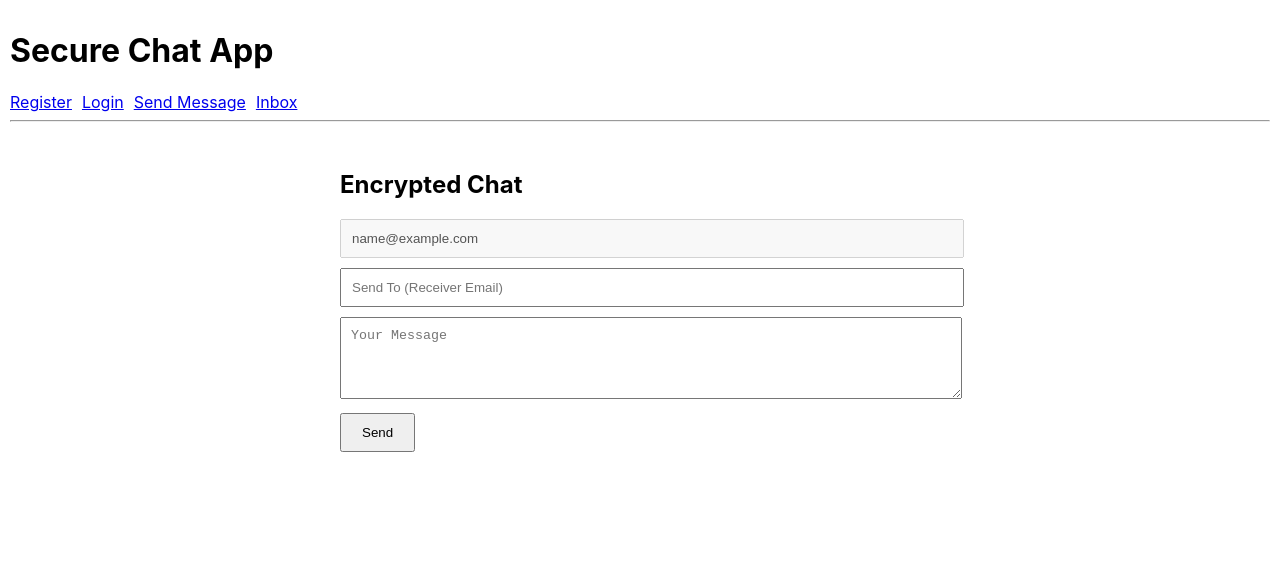
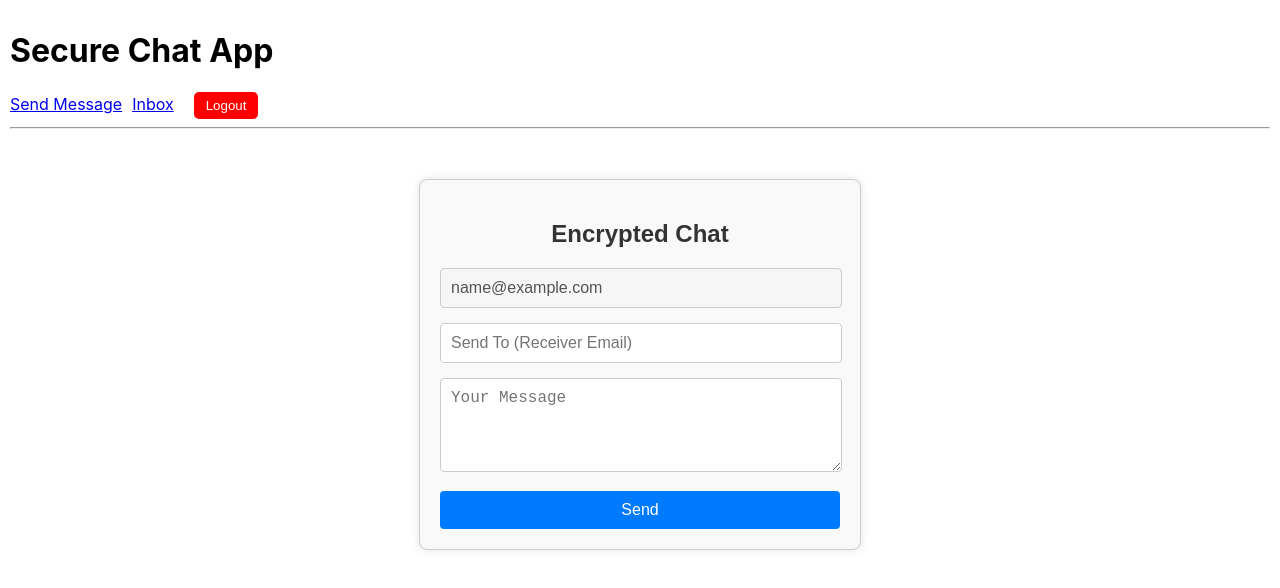
Before and after one commit to abdullahbilal-code/computerSystemsSecuirty, a React (Create React App) app in the folder client/: page /send-message in a window 1280 px wide. Shown: the top 588 px of the page. Built offline with nearby package versions, Linux system fonts and the light colour scheme; sample sign-in values are in the browser's storage.

Commit message:
added logout button and design fix

```diff
--- a/client/src/App.js
+++ b/client/src/App.js
@@ -5,44 +5,54 @@ import Login from './pages/Login';
 import Chat from './pages/Chat';
 import Inbox from './pages/Inbox';
 import ProtectedRoute from './pages/ProtectedRoute';
+import { useState } from 'react';
 
 function App() {
-  const isLoggedIn = !!localStorage.getItem('userEmail');
+  const [isLoggedIn, setIsLoggedIn] = useState(!!localStorage.getItem('userEmail'));
+
+  const handleLogout = () => {
+    localStorage.removeItem('userEmail');
+    setIsLoggedIn(false);
+    window.location.href = '/login';
+  };
 
   return (
     <Router>
       <div style={{ padding: '10px' }}>
         <h1>Secure Chat App</h1>
         <nav>
-          <Link to="/register" style={{ marginRight: '10px' }}>Register</Link>
-          <Link to="/login" style={{ marginRight: '10px' }}>Login</Link>
-          {isLoggedIn && (
+          {!isLoggedIn ? (
+            <>
+              <Link to="/register" style={{ marginRight: '10px' }}>Register</Link>
+              <Link to="/login" style={{ marginRight: '10px' }}>Login</Link>
+            </>
+          ) : (
             <>
               <Link to="/send-message" style={{ marginRight: '10px' }}>Send Message</Link>
               <Link to="/inbox" style={{ marginRight: '10px' }}>Inbox</Link>
+              <button
+                onClick={handleLogout}
+                style={{
+                  marginLeft: '10px',
+                  backgroundColor: 'red',
+                  color: 'white',
+                  border: 'none',
+                  padding: '6px 12px',
+                  borderRadius: '5px',
+                  cursor: 'pointer'
+                }}
+              >
+                Logout
+              </button>
             </>
           )}
         </nav>
         <hr />
         <Routes>
           <Route path="/register" element={<Register />} />
-          <Route path="/login" element={<Login />} />
-          <Route
-            path="/send-message"
-            element={
-              <ProtectedRoute>
-                <Chat />
-              </ProtectedRoute>
-            }
-          />
-          <Route
-            path="/inbox"
-            element={
-              <ProtectedRoute>
-                <Inbox />
-              </ProtectedRoute>
-            }
-          />
+          <Route path="/login" element={<Login onLogin={() => setIsLoggedIn(true)} />} />
+          <Route path="/send-message" element={<ProtectedRoute><Chat /></ProtectedRoute>} />
+          <Route path="/inbox" element={<ProtectedRoute><Inbox /></ProtectedRoute>} />
         </Routes>
       </div>
     </Router>
--- a/client/src/pages/Chat.js
+++ b/client/src/pages/Chat.js
@@ -1,4 +1,4 @@
-import React, { useEffect, useState } from 'react';
+import { useEffect, useState } from 'react';
 
 function Chat() {
     const [fromEmail, setFromEmail] = useState('');
@@ -92,16 +92,15 @@ function Chat() {
     };
 
     return (
-        <div style={{ maxWidth: '600px', margin: 'auto', padding: '20px' }}>
-            <h2>Encrypted Chat</h2>
-
-            <form onSubmit={handleSend} style={{ marginBottom: '20px' }}>
+        <div className="register-container">
+            <h2 className="register-heading">Encrypted Chat</h2>
+            <form onSubmit={handleSend}>
                 <input
                     type="email"
                     placeholder="Your Email"
                     value={fromEmail}
-                    disabled={fromEmail}
-                    style={{ width: '100%', padding: '10px', marginBottom: '10px' }}
+                    disabled
+                    className="register-input"
                 />
                 <input
                     type="email"
@@ -109,7 +108,7 @@ function Chat() {
                     value={toEmail}
                     onChange={e => setToEmail(e.target.value)}
                     required
-                    style={{ width: '100%', padding: '10px', marginBottom: '10px' }}
+                    className="register-input"
                 />
                 <textarea
                     placeholder="Your Message"
@@ -117,17 +116,24 @@ function Chat() {
                     onChange={e => setMessage(e.target.value)}
                     required
                     rows={4}
-                    style={{ width: '100%', padding: '10px', marginBottom: '10px' }}
+                    className="register-input"
+                    style={{ resize: 'vertical' }}
                 />
-                <button type="submit" style={{ padding: '10px 20px' }} disabled={isSending}>
+                <button type="submit" className="register-button" disabled={isSending}>
                     {isSending ? 'Sending...' : 'Send'}
                 </button>
             </form>
             {status && (
-                <p style={{ color: status.includes('cannot') ? 'red' : 'green' }}>{status}</p>
+                <p
+                    className="register-message"
+                    style={{ color: status.includes('cannot') ? 'red' : 'green' }}
+                >
+                    {status}
+                </p>
             )}
         </div>
     );
+
 }
 
 export default Chat;
--- a/client/src/pages/Inbox.js
+++ b/client/src/pages/Inbox.js
@@ -1,4 +1,4 @@
-import React, { useState, useEffect } from 'react';
+import { useState, useEffect } from 'react';
 
 function Inbox() {
     const [email, setEmail] = useState('');
@@ -82,15 +82,15 @@ function Inbox() {
     }, [inbox]);
 
     return (
-        <div style={{ maxWidth: '600px', margin: 'auto', padding: '20px' }}>
-            <h2>Encrypted Inbox</h2>
+        <div className="register-container">
+            <h2 className="register-heading">📥 Encrypted Inbox</h2>
 
             <input
                 type="email"
                 placeholder="Your Email"
                 value={email}
-                disabled={email}
-                style={{ width: '100%', padding: '10px', marginBottom: '10px' }}
+                disabled
+                className="register-input"
             />
 
             {!privateKey && (
@@ -99,7 +99,8 @@ function Inbox() {
                         placeholder="Paste your base64 private key here"
                         value={keyInput}
                         onChange={e => setKeyInput(e.target.value)}
-                        style={{ width: '100%', height: '100px', marginBottom: '10px' }}
+                        className="register-input"
+                        style={{ height: '100px', resize: 'vertical' }}
                     />
                     <button onClick={async () => {
                         try {
@@ -115,29 +116,29 @@ function Inbox() {
                         } catch (err) {
                             alert('Invalid private key format');
                         }
-                    }}>Import Private Key</button>
+                    }} className="register-button">Import Private Key</button>
                 </div>
             )}
 
             <hr />
             {loadingInbox && <p>Loading inbox...</p>}
+            {loadingDecrypt && <p>Decrypting messages...</p>}
 
             {inbox.length === 0 && !loadingInbox ? (
                 <p>No messages yet.</p>
             ) : (
                 inbox.map((msg, i) => (
-                    <div key={i} style={{ marginBottom: '10px', border: '1px solid #ccc', padding: '10px' }}>
+                    <div key={i} className="register-input" style={{ marginBottom: '15px' }}>
                         <strong>From:</strong> {msg.from}<br />
                         <strong>To:</strong> {msg.to}<br />
                         <strong>Decrypted:</strong>
-                        <pre style={{ whiteSpace: 'pre-wrap', wordWrap: 'break-word' }}>
+                        <pre style={{ whiteSpace: 'pre-wrap', wordWrap: 'break-word', marginTop: '5px' }}>
                             {decryptedMessages[msg._id] || '[Decrypting...]'}
                         </pre>
                         <small>{new Date(msg.timestamp).toLocaleString()}</small>
                     </div>
                 ))
             )}
-            {loadingDecrypt && <p>Decrypting messages...</p>}
         </div>
     );
 }
--- a/client/src/pages/Login.js
+++ b/client/src/pages/Login.js
@@ -1,7 +1,7 @@
-import React, { useState } from 'react';
+import { useState } from 'react';
 import { useNavigate } from 'react-router-dom';
 
-function Login() {
+function Login({ onLogin }) {
     const [form, setForm] = useState({ email: '', password: '' });
     const [message, setMessage] = useState('');
     const [publicKey, setPublicKey] = useState('');
@@ -20,23 +20,16 @@ function Login() {
             const res = await fetch('https://securechat-n501.onrender.com/api/auth/login', {
                 method: 'POST',
                 headers: { 'Content-Type': 'application/json' },
-                body: JSON.stringify({
-                    email: form.email.toLowerCase(),
-                    password: form.password
-                }),
+                body: JSON.stringify(form),
             });
 
             const data = await res.json();
             if (res.ok) {
                 setMessage(data.msg);
                 setPublicKey(data.publicKey);
-
-                localStorage.setItem("userEmail", form.email.toLowerCase());
-
-                setTimeout(() => {
-                    navigate('/send-message');
-                }, 1500);
-
+                localStorage.setItem('userEmail', form.email.toLowerCase());
+                onLogin();
+                navigate('/send-message');
             } else {
                 setMessage(data.msg || data.error || 'Login failed');
             }
@@ -49,35 +42,15 @@ function Login() {
         <div className="register-container">
             <h2 className="register-heading">Login</h2>
             <form onSubmit={handleSubmit}>
-                <input
-                    type="email"
-                    name="email"
-                    placeholder="Email"
-                    onChange={handleChange}
-                    required
-                    className="register-input"
-                />
-                <input
-                    type="password"
-                    name="password"
-                    placeholder="Password"
-                    onChange={handleChange}
-                    required
-                    className="register-input"
-                />
+                <input type="email" name="email" placeholder="Email" onChange={handleChange} required className="register-input" />
+                <input type="password" name="password" placeholder="Password" onChange={handleChange} required className="register-input" />
                 <button type="submit" className="register-button">Login</button>
             </form>
             {message && <p className="register-message">{message}</p>}
-
             {publicKey && (
                 <div style={{ marginTop: '20px' }}>
                     <h4>Your Public Key:</h4>
-                    <pre style={{ whiteSpace: 'pre-wrap', wordWrap: 'break-word' }}>
-                        {publicKey}
-                    </pre>
-                    <p style={{ fontSize: '14px', color: 'gray' }}>
-                        Please keep your private key ready. You'll need to paste or upload it on the Inbox page to decrypt messages.
-                    </p>
+                    <pre style={{ whiteSpace: 'pre-wrap', wordWrap: 'break-word' }}>{publicKey}</pre>
                 </div>
             )}
         </div>
--- a/client/src/pages/ProtectedRoute.js
+++ b/client/src/pages/ProtectedRoute.js
@@ -1,4 +1,3 @@
-import React from 'react';
 import { Navigate } from 'react-router-dom';
 
 function ProtectedRoute({ children }) {
```
Also changed, not shown: client/src/pages/Register.js (+1 -6 lines).
